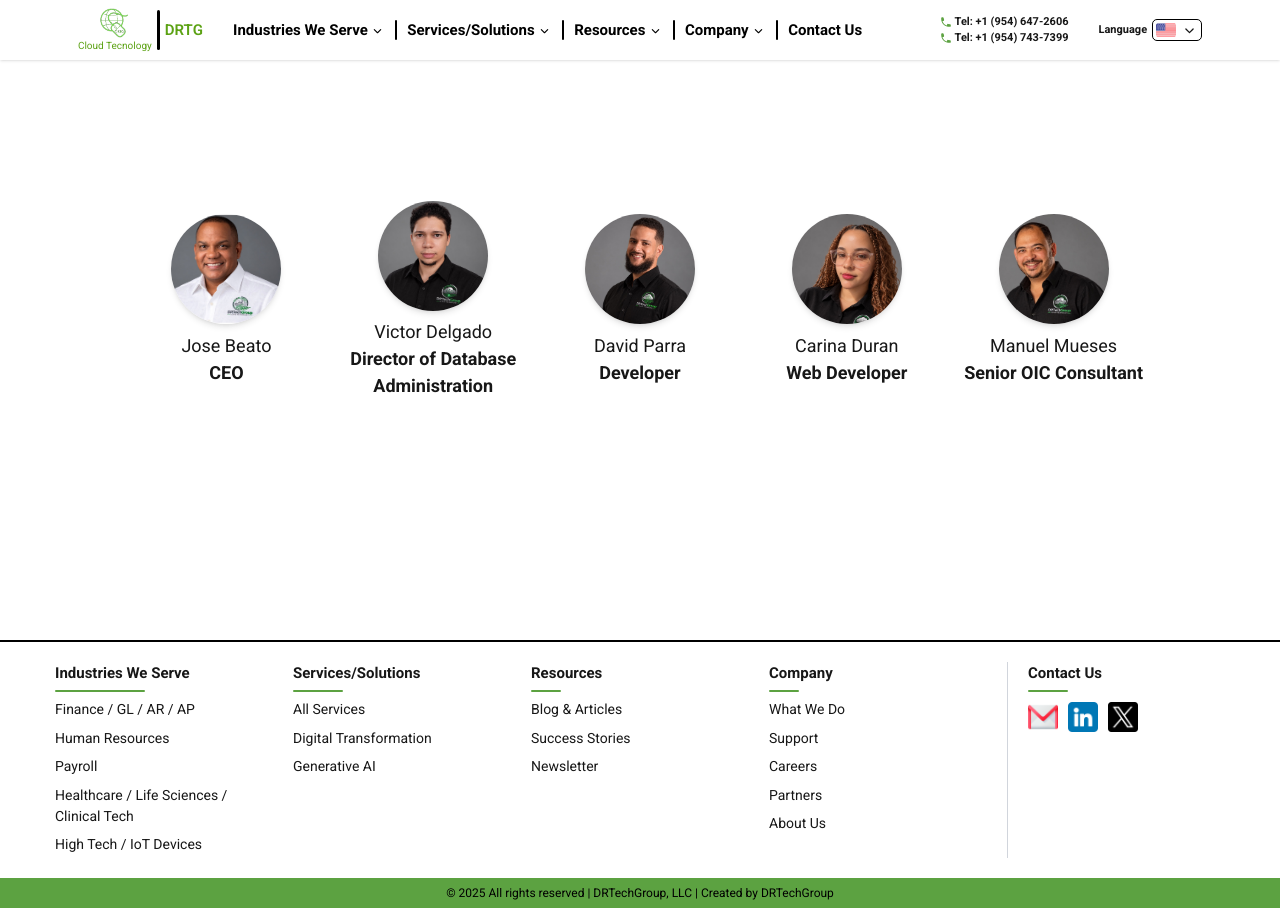
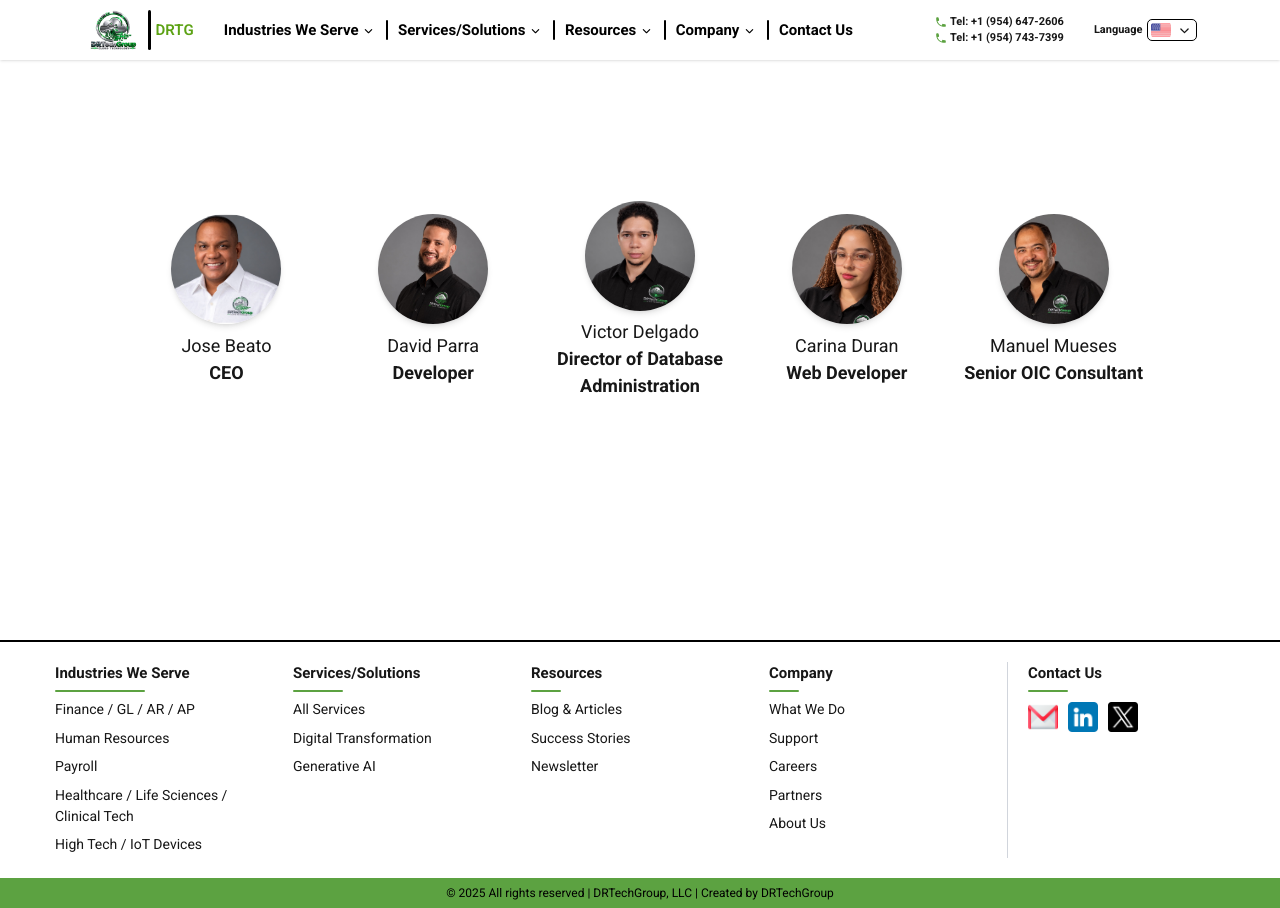
Before and after one commit to DavidRParra/DRTechGroupPage, a Next.js app: page /en/our-leadership-team in a window 1280 px wide. Built offline with nearby package versions, Linux system fonts and the light colour scheme.

Commit message:
Cambio de Logo y orden

```diff
--- a/src/app/[locale]/our-leadership-team/page.tsx
+++ b/src/app/[locale]/our-leadership-team/page.tsx
@@ -33,6 +33,22 @@ export default async function OurLeadershipTeam() {
         />
       </div>
 
+      {/* David Parra */}
+      <div className="flex flex-col w-full md:w-[25%] items-center">
+        <div
+          className="w-36 h-36 lg:w-44 lg:h-44 bg-cover bg-bottom rounded-full mx-auto shadow-md"
+          style={{ backgroundImage: "url('/DavidParraProfile.jpeg')" }}
+        />
+
+        <p className="flex items-center justify-center text-[1.4rem] lg:text-[1.8rem] text-center mt-3">
+          {t("DavidParra.name")}
+        </p>
+
+        <p className="flex items-center justify-center font-bold text-[1.4rem] lg:text-[1.8rem] text-center">
+          {t("DavidParra.position")}
+        </p>
+      </div>
+
       {/* Víctor Delgado */}
       <div className="flex flex-col w-full md:w-[25%] items-center">
         <div
@@ -46,22 +62,6 @@ export default async function OurLeadershipTeam() {
 
         <p className="flex items-center justify-center font-bold text-[1.4rem] lg:text-[1.8rem] text-center">
           {t("VictorDelgado.position")}
-        </p>
-      </div>
-
-      {/* David Parra */}
-      <div className="flex flex-col w-full md:w-[25%] items-center">
-        <div
-          className="w-36 h-36 lg:w-44 lg:h-44 bg-cover bg-bottom rounded-full mx-auto shadow-md"
-          style={{ backgroundImage: "url('/DavidParraProfile.jpeg')" }}
-        />
-
-        <p className="flex items-center justify-center text-[1.4rem] lg:text-[1.8rem] text-center mt-3">
-          {t("DavidParra.name")}
-        </p>
-
-        <p className="flex items-center justify-center font-bold text-[1.4rem] lg:text-[1.8rem] text-center">
-          {t("DavidParra.position")}
         </p>
       </div>
 
--- a/src/app/components/NavBar.tsx
+++ b/src/app/components/NavBar.tsx
@@ -17,13 +17,12 @@ export default async function NavBar() {
           <Link href="/" className="flex items-center gap-[0.5rem]">
             <div className="flex flex-col items-center">
               <Image
-                src="/DRTG_Logo.png"
+                src="/DRTechGroupLogo.png"
                 alt="DRTG Logo"
                 width={500}
                 height={500}
-                className="w-[3.5rem] xl:w-[4rem]"
+                className="w-[3.5rem] xl:w-[6rem]"
               />
-              <p className="text-[#5CA214] text-xs xl:text-base">Cloud Tecnology</p>
             </div>
 
             <div className="h-[4rem] w-[.3rem] bg-black rounded-[1.5rem]"></div>
```
Also changed, not shown: public/DRTechGroupLogo.png (added).
